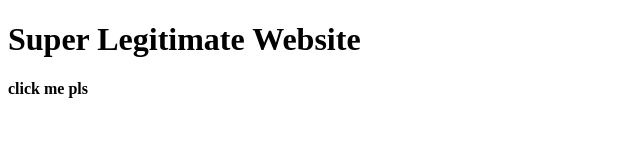
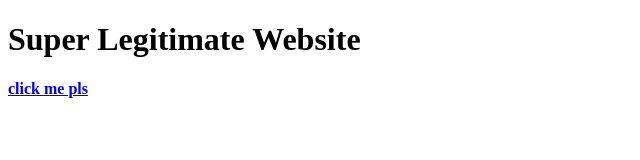
Before and after one commit to okusernameistaken1/okusernameistaken1.github.io, a plain HTML site: page index.html in a window 1280 px wide. Shown: the full height of the page, 0-640 px from the left. Drawn offline with Linux system fonts and the light colour scheme.

Commit message:
Update index.html

```diff
--- a/index.html
+++ b/index.html
@@ -10,6 +10,6 @@
   <title>Legit Website</title>
   <body>
     <h1>Super Legitimate Website</h1>
-    <p href="https://google.com" class="bold">click me pls</p>
+    <a href="https://google.com" class="bold">click me pls</a>
   </body>
 </html>
```
